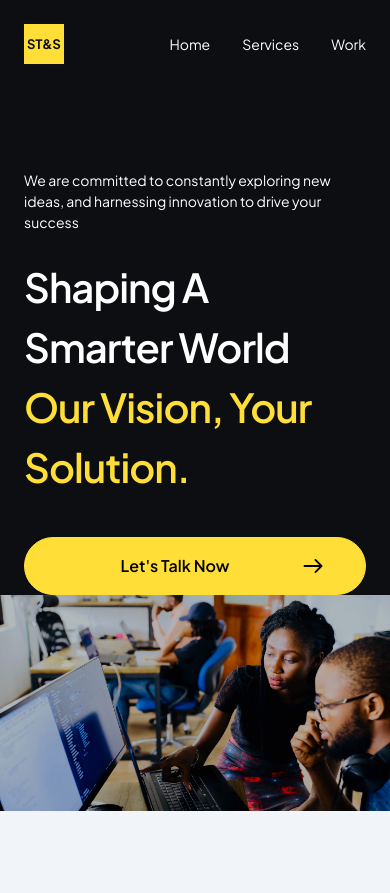
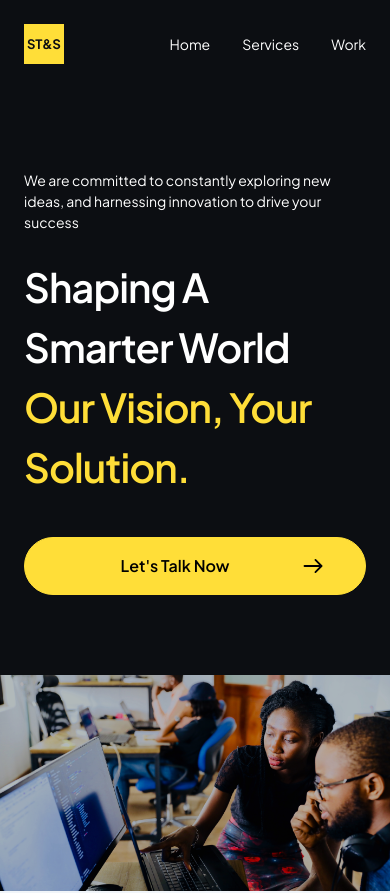
Before and after one commit to Sterling-Tech/sterling-website, a Next.js app: page / in a window 390 px wide. Shown: the top 893 px of the page. Built offline with nearby package versions, Linux system fonts and the light colour scheme.

Commit message:
fix: spacing on hero component

```diff
--- a/src/components/home/hero.tsx
+++ b/src/components/home/hero.tsx
@@ -5,7 +5,7 @@ import { CTAButton } from "../partials";
 export default function Hero() {
   return (
     <section>
-      <div className="bg-dim-black pt-[90px]  text-white md:pb-[110px]">
+      <div className="bg-dim-black pb-20 pt-[90px]  text-white md:pb-[110px]">
         <div className="mx-auto px-6 sm:max-w-2xl md:max-w-3xl lg:max-w-[1280px] lg:px-0">
           <div className="space-y-6 pt-20 md:min-h-screen">
             <h2 className="w-[327px] text-sm leading-[150%] md:w-[411px] md:text-xl">
```
